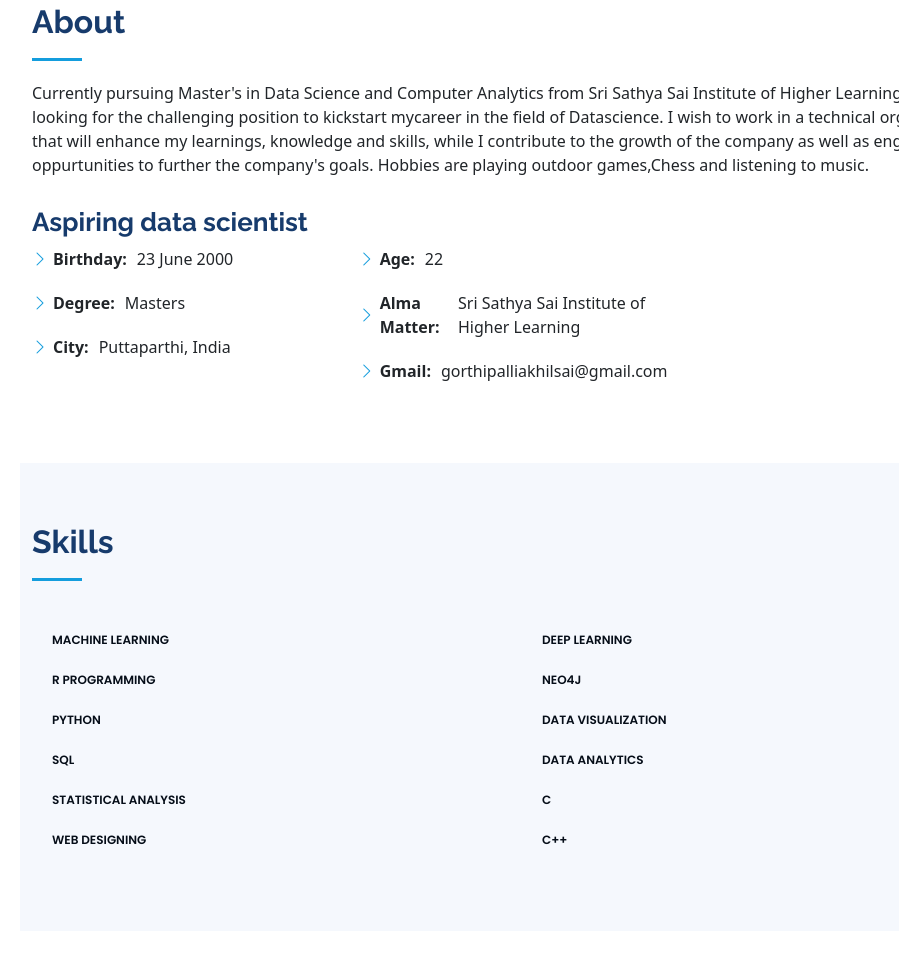
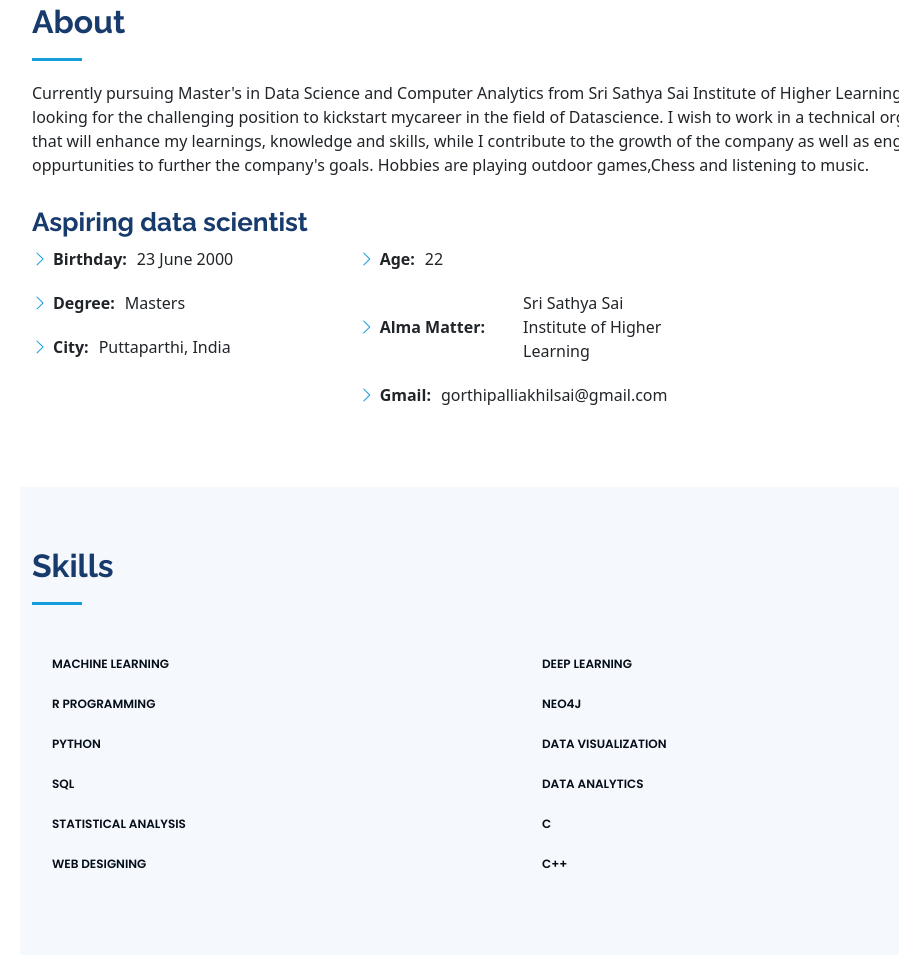
Before and after one commit to Akhil174405/Profile, a plain HTML site: page index.html in a window 1280 px wide. Shown: the part 857-1820 px from the top of the page, without its empty margins (280-1179 px from the left). Drawn offline with Linux system fonts and the light colour scheme.

Commit message:
Update index.html

```diff
--- a/index.html
+++ b/index.html
@@ -119,7 +119,7 @@
               <div class="col-lg-6">
                 <ul>
                   <li><i class="bi bi-chevron-right"></i> <strong>Age:</strong> <span>22</span></li>
-                  <li><i class="bi bi-chevron-right"></i> <strong>Alma Matter:</strong> <span>Sri Sathya Sai Institute of Higher Learning</span></li>
+                  <li><i class="bi bi-chevron-right"></i> <strong style = "width:100%">Alma Matter:</strong> <span>Sri Sathya Sai Institute of Higher Learning</span></li>
 
                   <li><i class="bi bi-chevron-right"></i> <strong>Gmail:</strong> <span>gorthipalliakhilsai@gmail.com</span></li>
                   <!--<li><i class="bi bi-chevron-right"></i> <strong>Freelance:</strong> <span>Available</span></li>-->
@@ -171,6 +171,7 @@
             <div class="progress">
               <span class="skill">Statistical Analysis</span>
             </div>
+
             <div class="progress">
               <span class="skill">Web Designing </span>
             </div>
```
